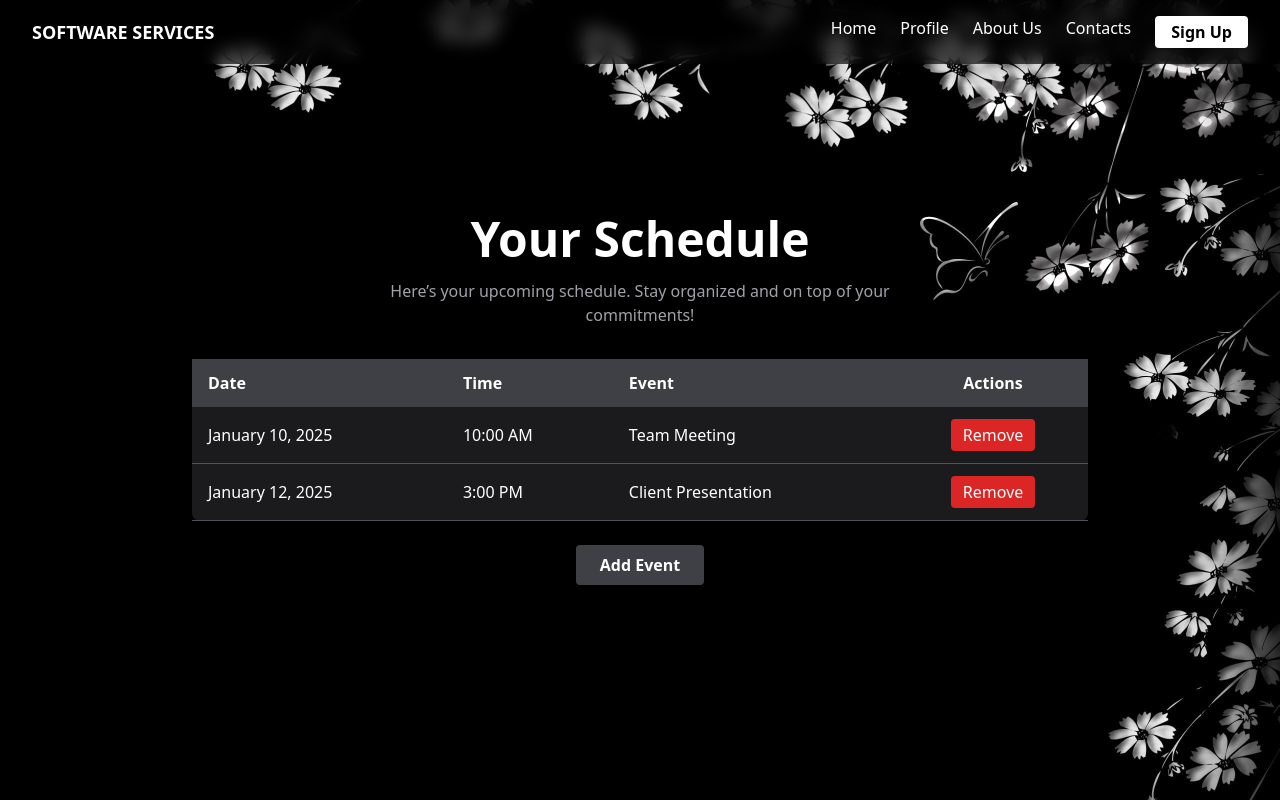
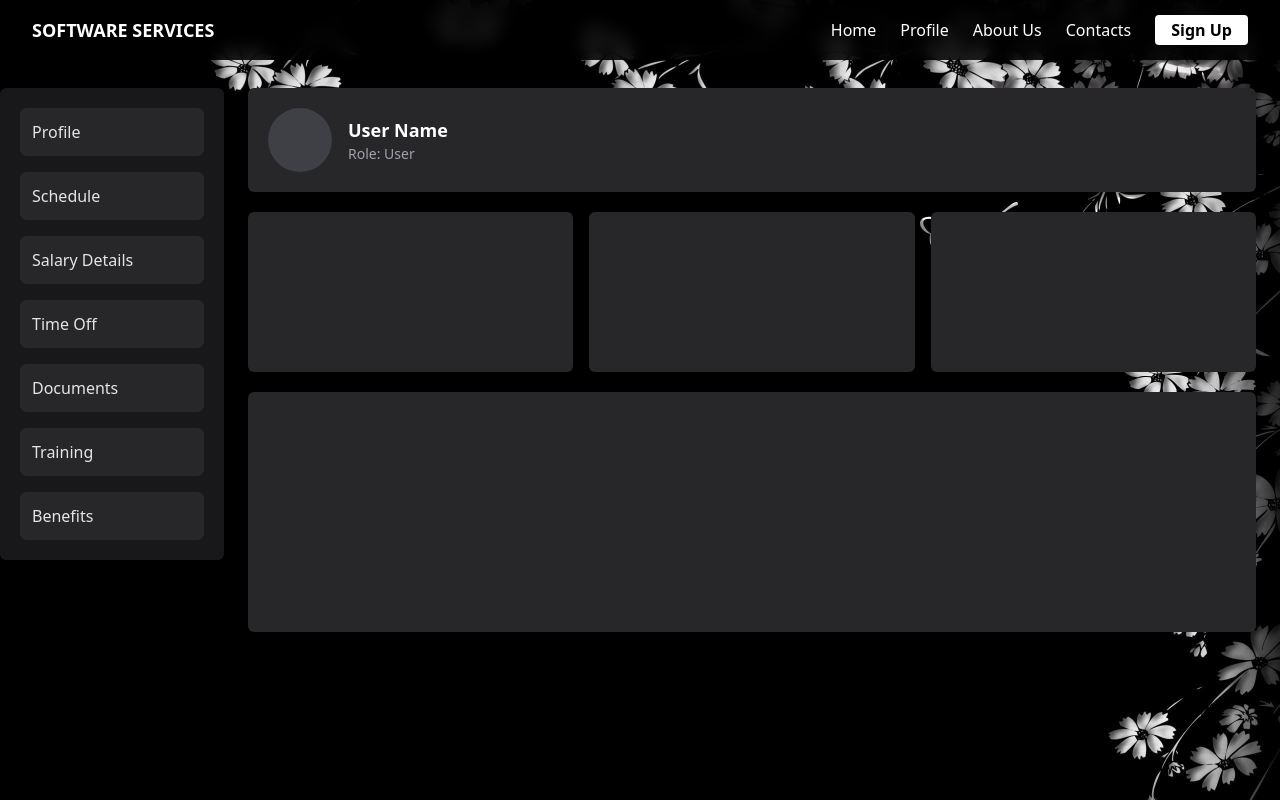
Before and after one commit to lustarm/software-services, a React (Vite) app: page /profile in a window 1280 px wide. Built offline with nearby package versions, Linux system fonts and the light colour scheme; sample sign-in values are in the browser's storage.

Commit message:
add profile page and schedule page

```diff
--- a/src/components/nav-bar.tsx
+++ b/src/components/nav-bar.tsx
@@ -3,25 +3,30 @@ import { Link } from "react-router-dom"
 export default function NavBar() {
     return (
         <>
-            <nav className="absolute top-0 left-0 w-full flex justify-between items-center px-8 py-4 backdrop-blur bg-black bg-opacity-60">
+            <nav className="absolute top-0 left-0 w-full flex justify-between
+                items-center px-8 py-4 backdrop-blur bg-black bg-opacity-85">
                 <div className="text-lg font-bold">
                     <Link className="hover:underline" to="/">SOFTWARE SERVICES</Link>
                 </div>
                 <ul className="flex space-x-6">
-                    <li className="hover:underline cursor-pointer">
-                        <Link to="/">Home</Link>
+                    <li >
+                        <Link to="/" className="hover:underline">Home</Link>
                     </li>
-                    <li className="hover:underline cursor-pointer">
-                        <Link to="/profile/">Profile</Link>
+                    <li >
+                        <Link to="/profile/" className="hover:underline">Profile</Link>
                     </li>
-                    <li className="hover:underline cursor-pointer">
-                        <Link to="/about/">About Us</Link>
+                    <li >
+                        <Link to="/about/" className="hover:underline">About Us</Link>
                     </li>
-                    <li className="hover:underline cursor-pointer">
-                        <Link to="/contacts/">Contacts</Link>
+                    <li >
+                        <Link to="/contacts/" className="hover:underline">Contacts</Link>
                     </li>
-                    <li className="px-4 py-1 bg-white text-black font-semibold rounded cursor-pointer hover:bg-zinc-300">
-                        <Link to="/register/">Sign Up</Link>
+                    <li>
+                        <Link to="/register/" className="hover:underline
+                            px-4 py-1 bg-white text-black font-semibold
+                            rounded cursor-pointer hover:bg-zinc-300">
+                            Sign Up
+                        </Link>
                     </li>
                 </ul>
             </nav>
--- a/src/main.tsx
+++ b/src/main.tsx
@@ -5,11 +5,17 @@ import { createBrowserRouter, RouterProvider } from 'react-router-dom'
 
 import './index.css'
 
+// Home page and error page
 import LandingPage from './routes/landing-page'
 import ErrorPage from './routes/error-page'
+
+// Auth
 import LoginPage from './routes/auth/login'
 import RegisterPage from './routes/auth/register'
+
+// Profile
 import ProfilePage from './routes/profile/profile-page'
+import ProfileSchedulePage from './routes/profile/profile-schedule'
 
 const router = createBrowserRouter([
 	{
@@ -34,6 +40,11 @@ const router = createBrowserRouter([
         element: <ProfilePage />,
         errorElement: <ErrorPage />
     },
+    {
+        path: "/profile/schedule",
+        element: <ProfileSchedulePage />,
+        errorElement: <ErrorPage />,
+    },
 ])
 
 createRoot(document.getElementById('root')!).render(
--- /dev/null
+++ b/src/routes/profile/components/side-bar.tsx
@@ -0,0 +1,66 @@
+import { Link } from "react-router-dom";
+
+export default function ProfileSideBar() {
+    return (
+        <div className="bg-zinc-900 text-zinc-200 p-5 h-full w-56 my-6 rounded-md">
+            <ul className="space-y-4">
+                <li className="rounded-md overflow-hidden">
+                    <Link
+                        to="/profile/"
+                        className="block p-3 bg-zinc-800 hover:bg-zinc-700 rounded-md transition"
+                    >
+                        Profile
+                    </Link>
+                </li>
+                <li className="rounded-md overflow-hidden">
+                    <Link
+                        to="schedule/"
+                        className="block p-3 bg-zinc-800 hover:bg-zinc-700 rounded-md transition"
+                    >
+                        Schedule
+                    </Link>
+                </li>
+                <li className="rounded-md overflow-hidden">
+                    <Link
+                        to=""
+                        className="block p-3 bg-zinc-800 hover:bg-zinc-700 rounded-md transition"
+                    >
+                        Salary Details
+                    </Link>
+                </li>
+                <li className="rounded-md overflow-hidden">
+                    <Link
+                        to=""
+                        className="block p-3 bg-zinc-800 hover:bg-zinc-700 rounded-md transition"
+                    >
+                        Time Off
+                    </Link>
+                </li>
+                <li className="rounded-md overflow-hidden">
+                    <Link
+                        to=""
+                        className="block p-3 bg-zinc-800 hover:bg-zinc-700 rounded-md transition"
+                    >
+                        Documents
+                    </Link>
+                </li>
+                <li className="rounded-md overflow-hidden">
+                    <Link
+                        to=""
+                        className="block p-3 bg-zinc-800 hover:bg-zinc-700 rounded-md transition"
+                    >
+                        Training
+                    </Link>
+                </li>
+                <li className="rounded-md overflow-hidden">
+                    <Link
+                        to="benefits/"
+                        className="block p-3 bg-zinc-800 hover:bg-zinc-700 rounded-md transition"
+                    >
+                        Benefits
+                    </Link>
+                </li>
+            </ul>
+        </div>
+    );
+}
--- a/src/routes/profile/profile-page.tsx
+++ b/src/routes/profile/profile-page.tsx
@@ -1,90 +1,54 @@
 import NavBar from "@/components/nav-bar";
-import { useState, useEffect } from "react";
-import { useNavigate } from "react-router-dom";
+import ProfileSideBar from "@/routes/profile/components/side-bar";
+import useAuthCheck from "@/util/check-auth";
+import { useEffect, useState } from "react";
 
 export default function SchedulePage() {
-    const navigate = useNavigate()
+    useAuthCheck()
 
     const [loading, setLoading] = useState(true)
 
-    let token = localStorage.getItem("Authorization")
+    useEffect(() => {
+        setLoading(false)
+    }, [])
 
-    useEffect(() => {
-        if(!token) {
-            navigate("/login/")
-        }
-
-        setLoading(false)
-
-    }, [token])
-
-    if( loading ) {
-
-        return(
-            <div className="relative bg-black bg-opacity-60 text-white h-screen">
-            </div>
-        )
+    if(loading) {
+        return
     }
 
     return (
         <div className="relative bg-cover bg-[url('/src/assets/pxfuel.jpg')]
             bg-center backdrop-blur-sm text-white h-screen">
 
-            {/* Navbar */}
-            <NavBar />
+            <div className="h-16">
+                <NavBar />
+            </div>
 
-            {/* Main Content */}
-            <div className="flex flex-col items-center justify-center h-full z-10">
-                <h1 className="text-5xl font-extrabold">Your Schedule</h1>
-                <p className="mt-4 max-w-lg text-center text-zinc-400">
-                    Here’s your upcoming schedule. Stay organized and on top of your commitments!
-                </p>
+            <div className="flex flex-1">
+                <ProfileSideBar />
 
-                {/* Schedule Table */}
-                <div className="mt-8 w-full max-w-4xl bg-zinc-800 bg-opacity-70 rounded-lg shadow-lg">
-                    <table className="w-full text-left text-white">
-                        <thead>
-                            <tr className="bg-zinc-700">
-                                <th className="px-4 py-3 font-semibold">Date</th>
-                                <th className="px-4 py-3 font-semibold">Time</th>
-                                <th className="px-4 py-3 font-semibold">Event</th>
-                                <th className="px-4 py-3 font-semibold text-center">Actions</th>
-                            </tr>
-                        </thead>
-                        <tbody>
-                            {/* Example Schedule Entries */}
-                            <tr className="border-b border-zinc-600 hover:bg-zinc-700">
-                                <td className="px-4 py-3">January 10, 2025</td>
-                                <td className="px-4 py-3">10:00 AM</td>
-                                <td className="px-4 py-3">Team Meeting</td>
-                                <td className="px-4 py-3 text-center">
-                                    <button className="px-3 py-1 bg-red-600 text-white rounded hover:bg-red-700">
-                                        Remove
-                                    </button>
-                                </td>
-                            </tr>
-                            <tr className="border-b border-zinc-600 hover:bg-zinc-700">
-                                <td className="px-4 py-3">January 12, 2025</td>
-                                <td className="px-4 py-3">3:00 PM</td>
-                                <td className="px-4 py-3">Client Presentation</td>
-                                <td className="px-4 py-3 text-center">
-                                    <button className="px-3 py-1 bg-red-600 text-white rounded hover:bg-red-700">
-                                        Remove
-                                    </button>
-                                </td>
-                            </tr>
-                            {/* Add more rows dynamically as needed */}
-                        </tbody>
-                    </table>
-                </div>
+                <div className="flex-1 p-6">
+                    {/* Profile Header */}
+                    <div className="flex items-center space-x-4 mb-5
+                        bg-zinc-800 p-5 rounded-md">
+                        <div className="w-16 h-16 bg-zinc-700 rounded-full"></div>
+                        <div>
+                            { /* == if shows up when loading it will just be ... */ }
+                            <div className="font-bold text-lg">User Name</div>
+                            <div className="text-sm text-zinc-400">Role: User</div>
+                        </div>
+                    </div>
 
-                {/* Add Event Button */}
-                <div className="mt-6">
-                    <button className="px-6 py-2 bg-zinc-700 text-white font-semibold rounded hover:bg-zinc-800">
-                        Add Event
-                    </button>
+                    {/* Main Content Panels */}
+                    <div className="grid grid-cols-3 gap-4">
+                        <div className="bg-zinc-800 p-5 rounded-md h-40"></div>
+                        <div className="bg-zinc-800 p-5 rounded-md h-40"></div>
+                        <div className="bg-zinc-800 p-5 rounded-md h-40"></div>
+                    </div>
+
+                    <div className="mt-5 bg-zinc-800 p-5 rounded-md h-60"></div>
                 </div>
             </div>
         </div>
-    );
+    )
 }
--- /dev/null
+++ b/src/routes/profile/profile-schedule.tsx
@@ -0,0 +1,45 @@
+import { Scheduler } from "@aldabil/react-scheduler"
+
+import NavBar from "@/components/nav-bar";
+import ProfileSideBar from "@/routes/profile/components/side-bar";
+
+import useAuthCheck from "@/util/check-auth";
+
+export default function ProfileSchedulePage() {
+    useAuthCheck()
+
+    return (
+        <div className="relative bg-cover bg-[url('/src/assets/pxfuel.jpg')]
+            bg-center backdrop-blur-sm text-white h-screen">
+
+            <div className="h-16">
+                <NavBar />
+            </div>
+
+            <div className="flex flex-1">
+                <ProfileSideBar />
+
+                <div className="flex-1 p-6">
+                    {/* Profile Header */}
+                    <Scheduler
+                        view="month"
+                        events={[
+                            {
+                                event_id: 1,
+                                title: "Event 1",
+                                start: new Date("2021/5/2 09:30"),
+                                end: new Date("2021/5/2 10:30"),
+                            },
+                            {
+                                event_id: 2,
+                                title: "Event 2",
+                                start: new Date("2021/5/4 10:00"),
+                                end: new Date("2021/5/4 11:00"),
+                            },
+                        ]}
+                    />
+                </div>
+            </div>
+        </div>
+    )
+}
--- /dev/null
+++ b/src/util/check-auth.tsx
@@ -0,0 +1,18 @@
+import { useEffect } from "react";
+import { useNavigate } from "react-router-dom";
+
+const useAuthCheck = () => {
+    const navigate = useNavigate();
+
+    useEffect(() => {
+        const token = localStorage.getItem("Authorization");
+
+        if (!token) {
+            navigate("/login/");
+        }
+    }, [navigate]);
+
+    return true
+};
+
+export default useAuthCheck;
```
